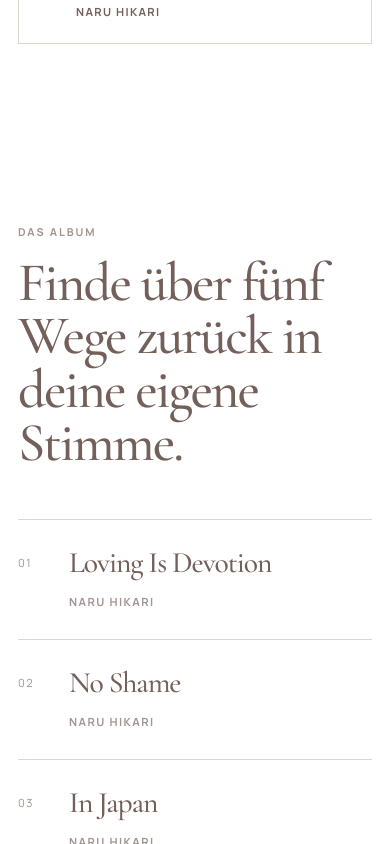
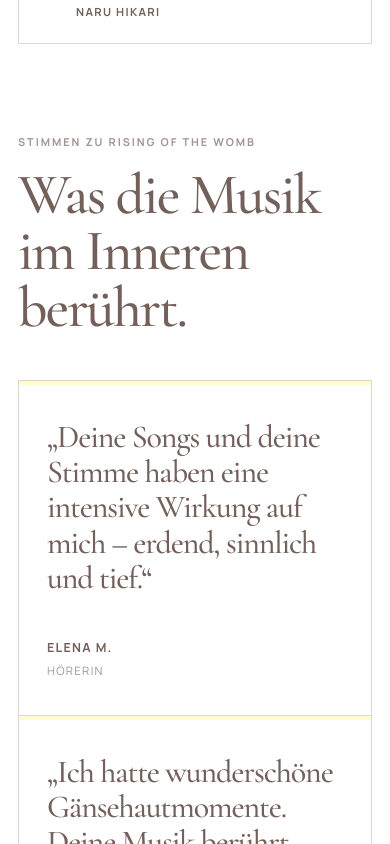
Before and after one commit to AuraLumiaTrix/auralumia-main-site, a Next.js app: page /musik in a window 390 px wide. Shown: the part 2520-3364 px from the top of the page. Built offline with nearby package versions, Linux system fonts and the light colour scheme.

Commit message:
Add curated client testimonials

```diff
--- a/app/globals.css
+++ b/app/globals.css
@@ -217,6 +217,30 @@ p { margin:0; }
 .fit-section ul { margin:0; padding:0; list-style:none; }
 .fit-section li { padding:22px 0; border-bottom:1px solid var(--line); color:var(--soft); }
 .fit-section li::before { margin-right:16px; color:var(--gold); content:"✦"; }
+
+.testimonial-section { padding-block:130px; }
+.testimonial-heading { max-width:930px; margin-bottom:70px; }
+.testimonial-heading h2 { font-size:clamp(3.6rem,5.4vw,5.6rem); }
+.testimonial-feature { display:grid; grid-template-columns:minmax(300px,.72fr) minmax(0,1.28fr); min-height:610px; border:1px solid var(--line); background:#fff; }
+.testimonial-feature > img { width:100%; height:100%; min-height:610px; object-fit:cover; object-position:center 34%; filter:saturate(.68) sepia(.08); }
+.testimonial-feature > div { display:flex; justify-content:center; flex-direction:column; padding:clamp(48px,6vw,88px); }
+.testimonial-feature blockquote,.testimonial-inline blockquote { font-size:clamp(2.35rem,3.55vw,4rem); line-height:1.08; }
+.testimonial-card { display:flex; min-height:390px; justify-content:space-between; flex-direction:column; padding:42px; border-top:4px solid var(--button-lilac); background:var(--stone); }
+.testimonial-card blockquote { font-size:clamp(2rem,2.7vw,3rem); line-height:1.1; }
+.testimonial-card-wide { min-height:0; margin-top:24px; padding:55px clamp(42px,6vw,84px); border:1px solid var(--line); border-top:4px solid var(--button-cream); background:#fff; }
+.testimonial-card-wide blockquote { max-width:1020px; }
+.testimonial-attribution { display:flex; align-items:flex-start; flex-direction:column; gap:3px; margin-top:42px; color:var(--gold); font-size:.72rem; letter-spacing:.11em; text-transform:uppercase; }
+.testimonial-attribution strong { color:var(--ink); font-size:.78rem; }
+.testimonial-attribution-with-avatar { align-items:center; flex-direction:row; gap:16px; }
+.testimonial-attribution-with-avatar > img { width:64px; height:64px; border-radius:50%; object-fit:cover; }
+.testimonial-attribution-with-avatar > span { display:flex; flex-direction:column; gap:3px; }
+.testimonial-attribution-with-avatar small { color:var(--gold); font-size:.68rem; }
+.testimonial-inline { display:grid; grid-template-columns:.8fr 1.2fr; gap:9vw; padding-block:120px; border-block:1px solid var(--line); }
+.testimonial-inline > div:last-child { align-self:end; }
+.testimonial-inline-app { border-top:0; }
+.testimonial-grid { display:grid; grid-template-columns:repeat(3,1fr); gap:1px; border:1px solid var(--line); background:var(--line); }
+.music-testimonials { padding-top:10px; }
+.music-testimonials .testimonial-card { border-top-color:var(--button-cream); background:#fff; }
 
 .jennifer-intro { display:grid; grid-template-columns:1.12fr .88fr; align-items:center; gap:6vw; padding-block:105px 125px; border-bottom:1px solid var(--line); }
 .jennifer-intro h1 { font-size:clamp(3.8rem,5.2vw,5.9rem); }
@@ -530,7 +554,7 @@ p { margin:0; }
   .page-hero-copy { font-size:1rem; }
   .manifesto-grid { grid-template-columns:1fr; }
   .manifesto-grid p { min-height:140px; padding:28px 0; border-right:0; border-bottom:1px solid rgba(255,255,255,.4); }
-  .archetype-grid,.room-grid,.depth,.catalog-grid,.catalog-intro,.mentoring-card,.fit-section,.jennifer-story,.portrait-grid,.principles-grid,.podcast-stage-grid,.vita-grid,.artistry-grid,.music-stage-grid,.tracklist,.music-origin-grid { grid-template-columns:1fr; }
+  .archetype-grid,.room-grid,.depth,.catalog-grid,.catalog-intro,.mentoring-card,.fit-section,.jennifer-story,.portrait-grid,.principles-grid,.podcast-stage-grid,.vita-grid,.artistry-grid,.music-stage-grid,.tracklist,.music-origin-grid,.testimonial-feature,.testimonial-inline,.testimonial-grid { grid-template-columns:1fr; }
   .archetype-grid article { min-height:330px; padding:32px; }
   .room-grid,.catalog-grid { margin-top:48px; }
   .room-card > div { min-height:300px; }
@@ -580,6 +604,17 @@ p { margin:0; }
   .mentoring-copy { padding:38px 28px; }
   .mentoring-copy h2 { font-size:3.6rem; }
   .fit-section { gap:45px; padding-block:90px; }
+  .testimonial-section { padding-block:90px; }
+  .testimonial-heading { margin-bottom:44px; }
+  .testimonial-feature { min-height:0; }
+  .testimonial-feature > img { width:100vw; height:118vw; min-height:0; margin-left:calc(50% - 50vw); object-position:center 28%; }
+  .testimonial-feature > div { padding:42px 28px; }
+  .testimonial-feature blockquote,.testimonial-inline blockquote { font-size:2.35rem; }
+  .testimonial-card,.testimonial-card-wide { min-height:0; margin-top:0; padding:34px 28px; }
+  .testimonial-card-wide { margin-top:18px; }
+  .testimonial-grid { gap:1px; }
+  .testimonial-inline { gap:42px; padding-block:85px; }
+  .music-testimonials { padding-top:0; }
   .jennifer-intro { grid-template-columns:1fr; gap:0; padding-block:80px 0; }
   .jennifer-intro h1 { font-size:clamp(3.5rem,15vw,5rem); }
   .jennifer-intro-copy > p:not(.eyebrow) { font-size:1rem; }
--- a/app/mentoring/page.tsx
+++ b/app/mentoring/page.tsx
@@ -17,6 +17,14 @@ export default function MentoringPage() {
     <section className="mentoring-manifesto"><div className="shell"><p>Keine schnelle Lösung.</p><p>Kein spirituelles Darüberhinweggehen.</p><h2>Eine präzise, intuitive und körpernahe Begleitung für das, was wirklich in Bewegung kommen will.</h2></div></section>
     <section className="mentoring-formats shell"><div className="section-heading"><div><p className="eyebrow">ZWEI FORMATE</p><h2>Wähle die Nähe, die deine Schwelle braucht.</h2></div></div>{formats.map((format)=><article className="mentoring-card" key={format.title}><div className="mentoring-image"><img src={format.image} alt={format.title} /></div><div className="mentoring-copy"><span>{format.label}</span><h2>{format.title}</h2><p>{format.text}</p><strong>{format.price}</strong></div></article>)}</section>
     <section className="fit-section shell"><div><p className="eyebrow">WARUM DIESER RAUM FÜR DICH DER RICHTIGE IST</p><h2>Verkörpere, was du längst erkannt hast.</h2></div><ul><li>Du erkennst deine Muster, aber sie bestimmen noch immer deine Entscheidungen.</li><li>Du stehst vor einer persönlichen oder beruflichen Neuorientierung.</li><li>Du wünschst dir Tiefe, Klarheit und eine Begleitung, die dich nicht klein macht.</li><li>Du bist bereit, Verantwortung für die Veränderung zu übernehmen, die du dir wünschst.</li></ul></section>
+    <section className="testimonial-section shell" aria-labelledby="mentoring-stimmen">
+      <div className="testimonial-heading"><p className="eyebrow">STIMMEN AUS DER BEGLEITUNG</p><h2 id="mentoring-stimmen">Wenn ein sicherer Raum Veränderung möglich macht.</h2></div>
+      <article className="testimonial-feature">
+        <img src="/testimonial-elena-m.jpg" alt="Elena M." loading="lazy" />
+        <div><blockquote>„Ich war auf der Suche nach Unterstützung, Halt und einem sicheren Raum für meine persönlichen Themen. Genau das habe ich gefunden. Ich wurde mit den richtigen Impulsen durch meinen Prozess geleitet.“</blockquote><p className="testimonial-attribution"><strong>Elena M.</strong><span>Persönliche Begleitung</span></p></div>
+      </article>
+      <article className="testimonial-card testimonial-card-wide"><blockquote>„Die Begleitung war auf der einen Seite klar und strukturiert und gleichzeitig weich, warm, weiblich, nährend und fließend. Die wertvollen Inspirationen und Impulse haben mir geholfen, alte Denkmuster zu durchbrechen.“</blockquote><p className="testimonial-attribution"><strong>Kundinnenstimme</strong><span>Anonymisiert · persönliche Begleitung</span></p></article>
+    </section>
     <section className="closing-cta shell"><p className="eyebrow">DEIN NÄCHSTER SCHRITT</p><h2>Triff eine klare Entscheidung für deinen nächsten Raum.</h2><a className="button button-outline" href="/ueber-jennifer">Jennifer Olivia kennenlernen</a></section>
   </>;
 }
--- a/app/musik/page.tsx
+++ b/app/musik/page.tsx
@@ -27,6 +27,8 @@ export default function MusikPage() {
 
     <section className="embedded-media shell" id="naru-player"><div className="embedded-media-heading"><p className="eyebrow">RISING OF THE WOMB · PLAYER</p><h2>Wähle deinen Song.</h2></div><YouTubeListener items={tracks} initialId={tracks[0].id} title="Naru Hikari – Rising of the Womb" ariaLabel="Songs von Naru Hikari auswählen" /></section>
 
+    <section className="testimonial-section music-testimonials shell" aria-labelledby="musik-stimmen"><div className="testimonial-heading"><p className="eyebrow">STIMMEN ZU RISING OF THE WOMB</p><h2 id="musik-stimmen">Was die Musik im Inneren berührt.</h2></div><div className="testimonial-grid"><article className="testimonial-card"><blockquote>„Deine Songs und deine Stimme haben eine intensive Wirkung auf mich – erdend, sinnlich und tief.“</blockquote><p className="testimonial-attribution"><strong>Elena M.</strong><span>Hörerin</span></p></article><article className="testimonial-card"><blockquote>„Ich hatte wunderschöne Gänsehautmomente. Deine Musik berührt direkt das Herz.“</blockquote><p className="testimonial-attribution"><strong>Heike L.</strong><span>Hörerin</span></p></article><article className="testimonial-card"><blockquote>„Ich hatte beim Hören richtige Gänsehaut. Man spürt, wie viel Gefühl und Herz in deinen Songs steckt.“</blockquote><p className="testimonial-attribution"><strong>Aneta D.</strong><span>Hörerin</span></p></article></div></section>
+
     <section className="tracklist shell"><div><p className="eyebrow">DAS ALBUM</p><h2>Finde über fünf Wege zurück in deine eigene Stimme.</h2></div><ol>{tracks.map((track, index) => <li key={track.id}><span>{String(index + 1).padStart(2, "0")}</span><h3>{track.label}</h3><b>NARU HIKARI</b></li>)}</ol></section>
 
     <section className="music-origin"><div className="shell music-origin-grid"><div><p className="eyebrow">DIE STIMME HINTER NARU HIKARI</p><h2>Erinnere dich durch Klang.</h2></div><div><p>Jennifer Olivias Ausbildung im mystischen und rituellen Folkloregesang verbindet sich mit ihrer Kundalini-Yoga-Einweihung unter dem Namen Chandra Sangita – Mondgesang.</p><p>Naru Hikari ist die künstlerische Seite derselben Arbeit, die AuraLumia prägt: weibliche Verkörperung, Ahnenlinie, innere Freiheit und die Rückkehr zur eigenen schöpferischen Kraft.</p></div></div></section>
--- a/app/somatic-karma/page.tsx
+++ b/app/somatic-karma/page.tsx
@@ -33,6 +33,7 @@ export default function SomaticKarmaPage() {
     <section className="archetypes shell"><div className="section-heading"><div><p className="eyebrow">DIE VIER ARCHETYPEN</p><h2>Erkenne dein Schutzsystem. Finde deinen Weg zurück zu dir.</h2></div><p>Kein Archetyp ist ein Etikett. Er ist eine Landkarte für das, was einmal klug war – und heute neu verhandelt werden darf.</p></div><div className="archetype-grid">{archetypes.map(([no,title,wound,text])=><article key={no}><span>{no}</span><h3>{title}</h3><b>{wound}</b><p>{text}</p></article>)}</div></section>
     <section className="rooms"><div className="shell"><div className="section-heading"><div><p className="eyebrow">DIE DIGITALEN RÄUME</p><h2>Wähle deinen Zugang zur inneren Landkarte.</h2></div></div><div className="room-grid">{rooms.map(room=><a className="room-card" href={room.href} key={room.title}><img src={room.image} alt="" /><div><span>{room.label}</span><h3>{room.title}</h3><p>{room.text}</p><b>Öffnen</b></div></a>)}</div></div></section>
     <section className="depth shell"><div className="depth-card"><img src="/products/produktbild-audio-bundle.png" alt="Somatic Karma Audio Bundle" /><div><p className="eyebrow">DEIN ARCHETYP · DEINE PRAXIS</p><h2>Audio Bundle</h2><p>Meditation, Affirmation und Transformationsritual für deinen Hauptarchetypen.</p><strong>47 €</strong><a className="text-link" href={links.audio}>Bundle ansehen</a></div></div><div className="depth-card"><img src="/products/produktbild-somatic-karma-code.png" alt="Somatic Karma Code" /><div><p className="eyebrow">DEINE PERSÖNLICHE SIGNATUR</p><h2>Somatic Karma Code</h2><p>Dein Geburtshoroskop und dein Archetyp als persönliche Audioanalyse – Essential oder von Jennifer Olivia eingesprochen.</p><strong>97 € · 333 €</strong><a className="text-link" href={links.code}>Code entdecken</a></div></div></section>
+    <section className="testimonial-inline shell" aria-labelledby="audio-stimme"><div><p className="eyebrow">STIMME ZUR ANKERMEDITATION</p><h2 id="audio-stimme">Ein Ritual, das im Alltag weiterträgt.</h2></div><div><blockquote>„Diese persönliche Meditation ist für mich eines der schönsten Geschenke, die ich je bekommen habe. Ich höre sie mittlerweile fast jeden Abend. Sie ist mein sicherer Hafen in schwierigen Momenten und gibt mir Kraft und innere Ruhe.“</blockquote><p className="testimonial-attribution"><strong>Elena M.</strong><span>Individuelle Ankermeditation</span></p></div></section>
     <section className="closing-cta shell"><p className="eyebrow">BEREIT FÜR DEINEN ERSTEN SPIEGEL?</p><h2>Erkenne das Muster. Ohne dich darin zu verlieren.</h2><a className="button button-outline" href={links.navigator}>Navigator starten</a></section>
   </>;
 }
--- a/app/tarot/page.tsx
+++ b/app/tarot/page.tsx
@@ -14,5 +14,6 @@ export default function TarotPage() {
     <section className="tarot-manifesto"><div className="shell tarot-manifesto-grid"><div><span>78</span><p>eigenständige<br />AuraLumia-Deutungen</p></div><div><span>5</span><p>Arkana-Welten<br />als vollständiges Archiv</p></div><div><span>2</span><p>Deutungsebenen:<br />Archetyp und Ahnenlinie</p></div></div></section>
     <TarotLibrary />
     <section className="tarot-app-band"><div className="shell tarot-app-grid"><div><p className="eyebrow">DIE SOMATIC KARMA TAROT APP</p><h2>Dein geschützter Kartenraum für jeden Tag.</h2><p>Das Archiv hier lässt dich alle Bedeutungen kennenlernen. In der App ziehst du intuitiv Karten, öffnest persönliche Reflexionsimpulse und nutzt den Raum auf Smartphone, Tablet oder Desktop.</p><div className="actions"><a className="button button-light" href={links.tarotCheckout} target="_blank" rel="noreferrer">App-Zugang wählen · 27 €</a></div><small>Alle Details zur App und zum Zugang findest du auf der ausführlichen Landingpage. Sie öffnet sich in einem neuen Tab.</small></div><img src="/products/somatic-tarot-access.png" alt="Somatic Karma Tarot App" /></div></section>
+    <section className="testimonial-inline testimonial-inline-app shell" aria-labelledby="tarot-stimme"><div><p className="eyebrow">STIMME ZUR TAROT APP</p><h2 id="tarot-stimme">Intuition, die sich leicht in den Alltag einfügt.</h2></div><div><blockquote>„Ich bin so begeistert von der App. Sie ist intuitiv, wunderschön gestaltet und lässt sich ganz einfach in meinen Tagesablauf integrieren. Besonders liebe ich die Klänge sowie die helle und dunkle Ansicht.“</blockquote><p className="testimonial-attribution testimonial-attribution-with-avatar"><img src="/testimonial-marie-lena-b.png" alt="Marie-Lena B." loading="lazy" /><span><strong>Marie-Lena B.</strong><small>Somatic Karma Tarot App</small></span></p></div></section>
   </>;
 }
```
Also changed, not shown: public/testimonial-marie-lena-b.png (added), 1 other file (tests, documents, lock files or other folders).
